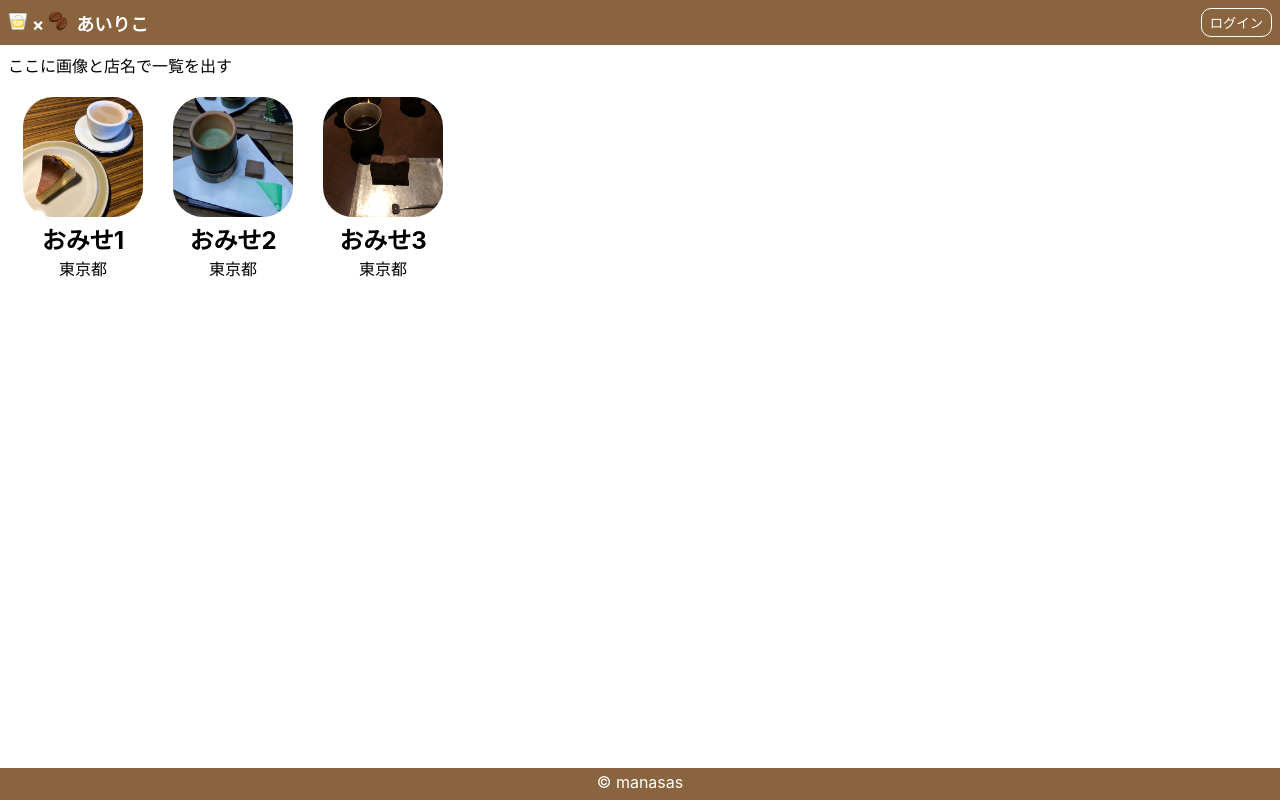
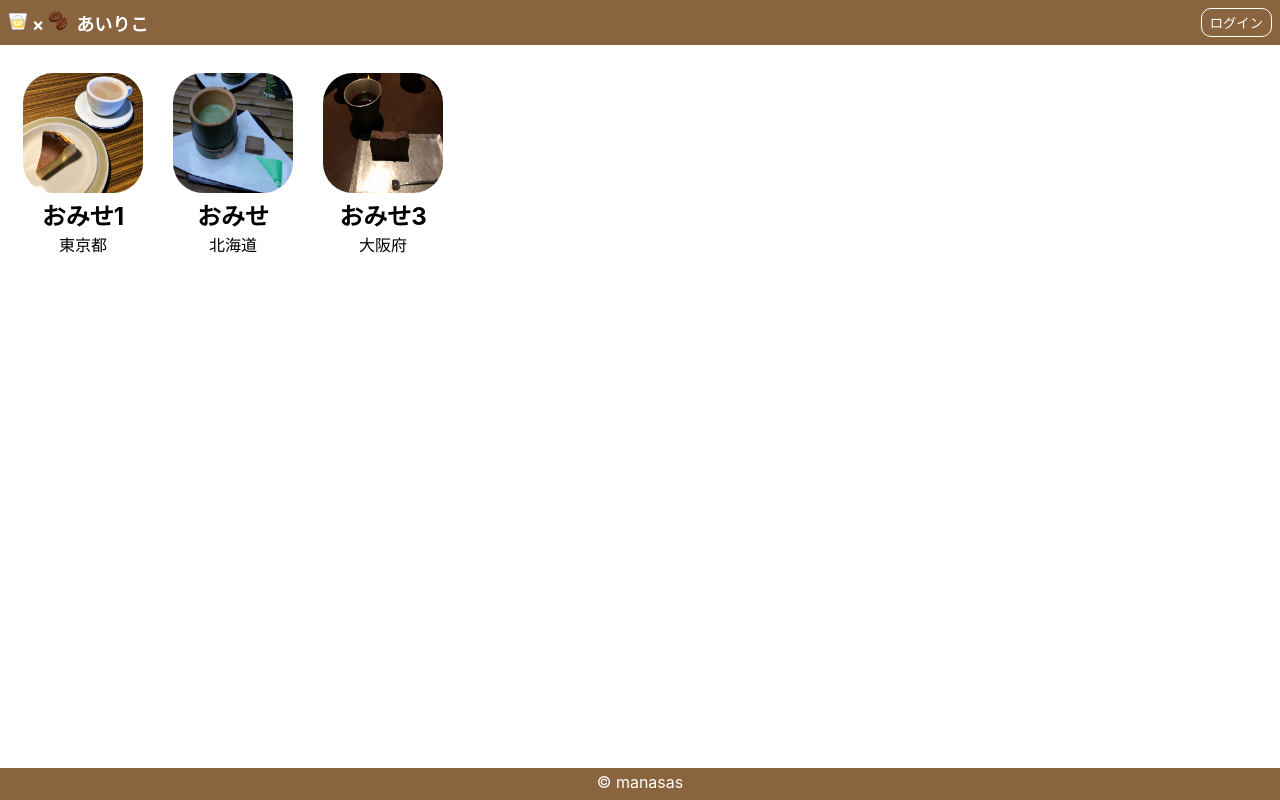
Before and after one commit to thetalemon/irish-coffee, a Next.js app: page / in a window 1280 px wide. Built offline with nearby package versions, Linux system fonts and the light colour scheme; no server answers.

Commit message:
chore: refactor main list

```diff
--- /dev/null
+++ b/components/footer.tsx
@@ -0,0 +1,28 @@
+import { css } from "@emotion/react";
+
+const footer = css`
+  background: #89643f;
+  color: #fff;
+  text-align: center;
+  margin-top: 32px;
+  padding: 4px 0;
+  a {
+    display: inline-block;
+    margin-bottom: 4px;
+  }
+  fixed: bottom;
+`
+
+export default function Footer() {
+  return (
+    <footer css={ footer }>
+      <a
+        href="https://manasas.dev/"
+        target="_blank"
+        rel="noopener noreferrer"
+      >
+        ©︎ manasas
+      </a>
+    </footer>
+  )
+}
--- /dev/null
+++ b/components/header.tsx
@@ -0,0 +1,56 @@
+import { css } from "@emotion/react";
+import Image from 'next/image'
+import { Login, Logout, auth } from "../lib/firebase";
+
+const multiple = css`
+  margin: 0 4px;
+`
+
+const titleIcon = css`
+  margin-right: 8px;
+`
+
+const menuBar = css`
+  background: #89643f;
+  color: #fff;
+  padding: 8px;
+  display: flex;
+  justify-content: space-between;
+  align-items: center;
+  h1 {
+    font-size: 18px;
+    margin: 0;
+  }
+`
+
+const loginButton = css`
+  background: transparent;
+  color: #fff;
+  padding: 8px;
+  margin: auto 0;
+  border-radius: 10px;
+  border: solid 1px #fff;
+  padding: 4px 8px;
+`
+
+export default function Header() {
+  return (
+    <header css={ menuBar }>
+      <h1>
+        <span css={ titleIcon }>
+          <Image src="/whisky.png" alt="ウイスキー" width="20" height="20" />
+          <span css={ multiple }>×</span>
+          <Image src="/coffee.png" alt="豆" width="20" height="20" />
+        </span>
+        <span>あいりこ</span>
+      </h1>
+      <div>
+        {
+          auth.currentUser
+            ? (<button css={ loginButton } onClick={() => Logout()}>ログアウト</button>)
+            : (<button css={ loginButton } onClick={() => Login()}>ログイン</button>)
+        }
+      </div>
+    </header>
+  )
+}
--- /dev/null
+++ b/components/itemList/item.tsx
@@ -0,0 +1,26 @@
+import { css } from "@emotion/react";
+import Image from 'next/image'
+import { Content } from '../../types/contents'
+
+const card = css`
+  padding: 4px;
+  text-align: center;
+`
+
+const image = css`
+  border-radius: 30px;
+`
+
+type Props = {
+  content: Content
+}
+
+export default function Item(props:Props) {
+  return (
+    <li css={card}>
+      <Image css={image} src={props.content.imgSrc} alt={props.content.shopName} width="120" height="120" />
+      <h2>{props.content.shopName}</h2>
+      <p>{props.content.pref}</p>
+    </li>
+  )
+}
--- /dev/null
+++ b/components/itemList/list.tsx
@@ -0,0 +1,23 @@
+import { css } from "@emotion/react";
+import { Content, ContentList } from '../../types/contents'
+import Item from './item'
+
+
+const cardList = css`
+  display: grid;
+  grid-template-columns: repeat(auto-fill, 150px);
+`
+
+type Props = {
+  contentList: ContentList
+}
+
+export default function MainList(props:Props) {
+  return (
+    <ul css={cardList}>
+      {props.contentList.map((content: Content) => (
+        <Item key={content.id} content={content} />
+      ))}
+    </ul>
+  )
+}
--- a/pages/index.tsx
+++ b/pages/index.tsx
@@ -1,58 +1,14 @@
 import type { NextPage } from 'next'
 import Head from 'next/head'
 import { css } from "@emotion/react";
-import Image from 'next/image'
-
-import { Login, Logout, auth } from "../lib/firebase";
-
-const footer = css`
-  background: #89643f;
-  color: #fff;
-  text-align: center;
-  margin-top: 32px;
-  padding: 4px 0;
-  a {
-    display: inline-block;
-    margin-bottom: 4px;
-  }
-  fixed: bottom;
-`
+import Header from '../components/header'
+import Footer from '../components/footer'
+import MainList from '../components/itemList/list'
+import { ContentList } from '../types/contents'
 
 const main = css`
   margin: 8px;
   flex: 1;
-
-`
-
-const multiple = css`
-  margin: 0 4px;
-`
-
-const titleIcon = css`
-  margin-right: 8px;
-`
-
-const menuBar = css`
-  background: #89643f;
-  color: #fff;
-  padding: 8px;
-  display: flex;
-  justify-content: space-between;
-  align-items: center;
-  h1 {
-    font-size: 18px;
-    margin: 0;
-  }
-`
-
-const loginButton = css`
-  background: transparent;
-  color: #fff;
-  padding: 8px;
-  margin: auto 0;
-  border-radius: 10px;
-  border: solid 1px #fff;
-  padding: 4px 8px;
 `
 
 const top = css`
@@ -61,19 +17,26 @@ const top = css`
   min-height: 100vh;
 `
 
-const cardList = css`
-  display: grid;
-  grid-template-columns: repeat(auto-fill, 150px);
-`
-
-const card = css`
-  padding: 4px;
-  text-align: center;
-`
-
-const image = css`
-  border-radius: 30px;
-`
+const contentList: ContentList = [
+  {
+    id: "1",
+    shopName: "おみせ1",
+    pref: "東京都",
+    imgSrc: "/1.jpeg",
+  },
+  {
+    id: "2",
+    shopName: "おみせ",
+    pref: "北海道",
+    imgSrc: "/2.jpeg",
+  },
+  {
+    id: "3",
+    shopName: "おみせ3",
+    pref: "大阪府",
+    imgSrc: "/3.jpeg",
+  },
+]
 
 const Home: NextPage = () => {
   return (
@@ -83,65 +46,13 @@ const Home: NextPage = () => {
         <meta name="description" content="アイリッシュコーヒー口コミサイト: あいりこ" />
         <link rel="icon" href="/favicon.ico" />
       </Head>
-      <header css={ menuBar }>
-        <h1>
-          <span css={ titleIcon }>
-            <Image src="/whisky.png" alt="ウイスキー" width="20" height="20" />
-            <span css={ multiple }>×</span>
-            <Image src="/coffee.png" alt="豆" width="20" height="20" />
-          </span>
-          <span>あいりこ</span>
-        </h1>
-        <div>
-          {
-            auth.currentUser
-              ? (<button css={ loginButton } onClick={() => Logout()}>ログアウト</button>)
-              : (<button css={ loginButton } onClick={() => Login()}>ログイン</button>)
-          }
-        </div>
-      </header>
+      <Header />
 
       <main css={main}>
-        ここに画像と店名で一覧を出す
-        <ul css={cardList}>
-          <li css={card}>
-            <Image css={image} src="/1.jpeg" alt="おみせ1" width="120" height="120" />
-            <h2>おみせ1</h2>
-            <p>東京都</p>
-          </li>
-          <li css={card}>
-            <Image css={image} src="/2.jpeg" alt="おみせ2" width="120" height="120" />
-            <h2>おみせ2</h2>
-            <p>東京都</p>
-          </li>
-          <li css={card}>
-            <Image css={image} src="/3.jpeg" alt="おみせ3" width="120" height="120" />
-            <h2>おみせ3</h2>
-            <p>東京都</p>
-          </li>
-        </ul>
-
-        {/*
-        <div>
-          <pre>
-            {
-              auth.currentUser
-              ? auth.currentUser.displayName + "でログインしています"
-              : "ログインしていません"
-            }
-          </pre>
-        </div> */}
+        <MainList contentList={contentList} />
       </main>
 
-      <footer css={ footer }>
-        <a
-          href="https://manasas.dev/"
-          target="_blank"
-          rel="noopener noreferrer"
-        >
-          ©︎ manasas
-        </a>
-      </footer>
+      <Footer />
     </div>
   )
 }
--- /dev/null
+++ b/types/contents.ts
@@ -0,0 +1,9 @@
+
+export type Content = {
+  id: string,
+  shopName: string,
+  pref: string,
+  imgSrc: string,
+}
+
+export type ContentList = Content[]
```
